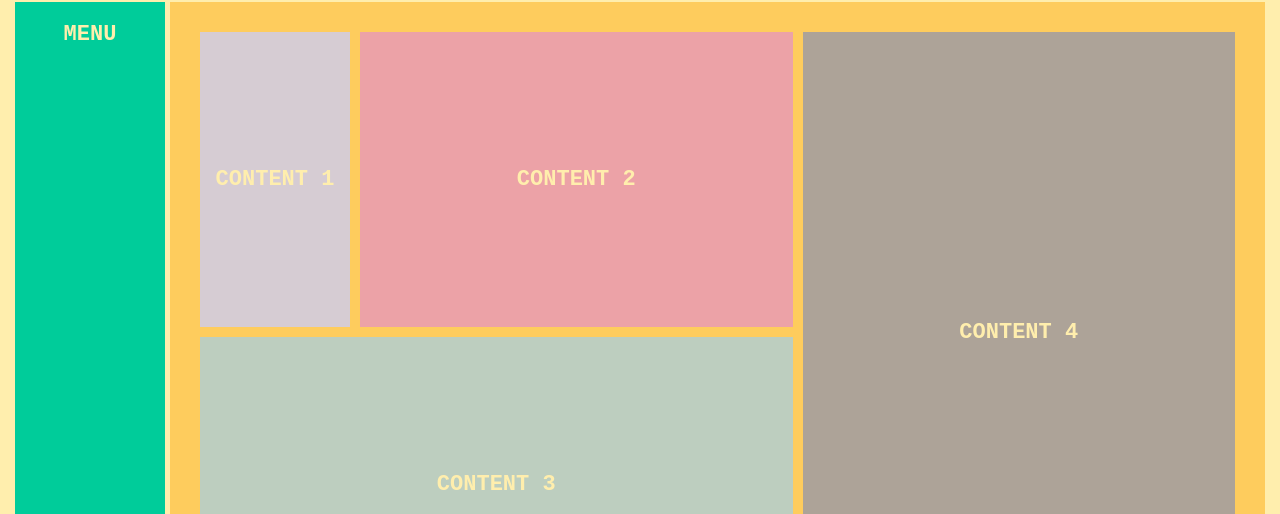
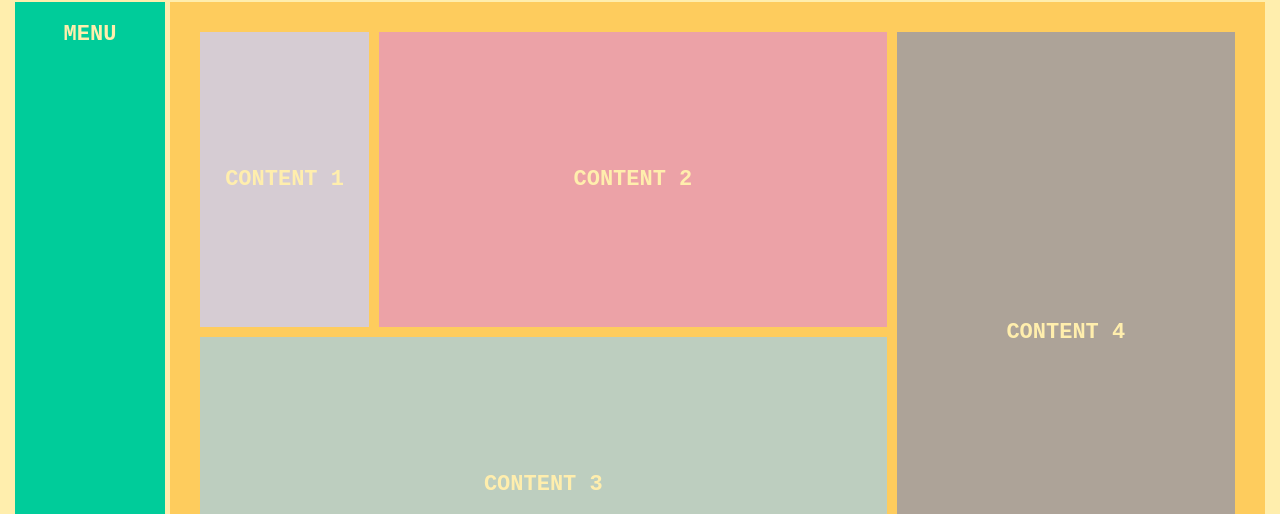
Before and after one commit to P5CHI-Web-Academy/Homework-VueJS-HTML, a website built with webpack: page src/index.html in a window 1280 px wide. Shown: the part 68-582 px from the top of the page. Built offline with nearby package versions, Linux system fonts and the light colour scheme; some packages are replaced by stand-ins of ours.

Commit message:
fix  grid-template-columns

```diff
--- a/src/index.scss
+++ b/src/index.scss
@@ -19,7 +19,7 @@ body {
     'sidebar  content'
     'footer   footer';
   grid-template-rows: 50px minmax(calc(50vh - 75px), 100%) minmax(calc(50vh - 75px), 100%) 50px;
-  grid-template-columns: 150px minmax(min-content, 100%);
+  grid-template-columns: 150px 1fr;
   grid-gap: 5px;
   min-height: calc(100vh - 30px);
   margin: 15px;
@@ -144,7 +144,7 @@ body {
     'one    two    four'
     'three  three  four';
   grid-template-rows: 1fr 1fr;
-  grid-template-columns: 150px minmax(calc(50% - 150px), 100%) minmax(calc(50% - 150px), 100%);
+  grid-template-columns: 1fr 3fr 2fr;
   grid-gap: 10px;
   padding: 30px;
   text-align: center;
```
